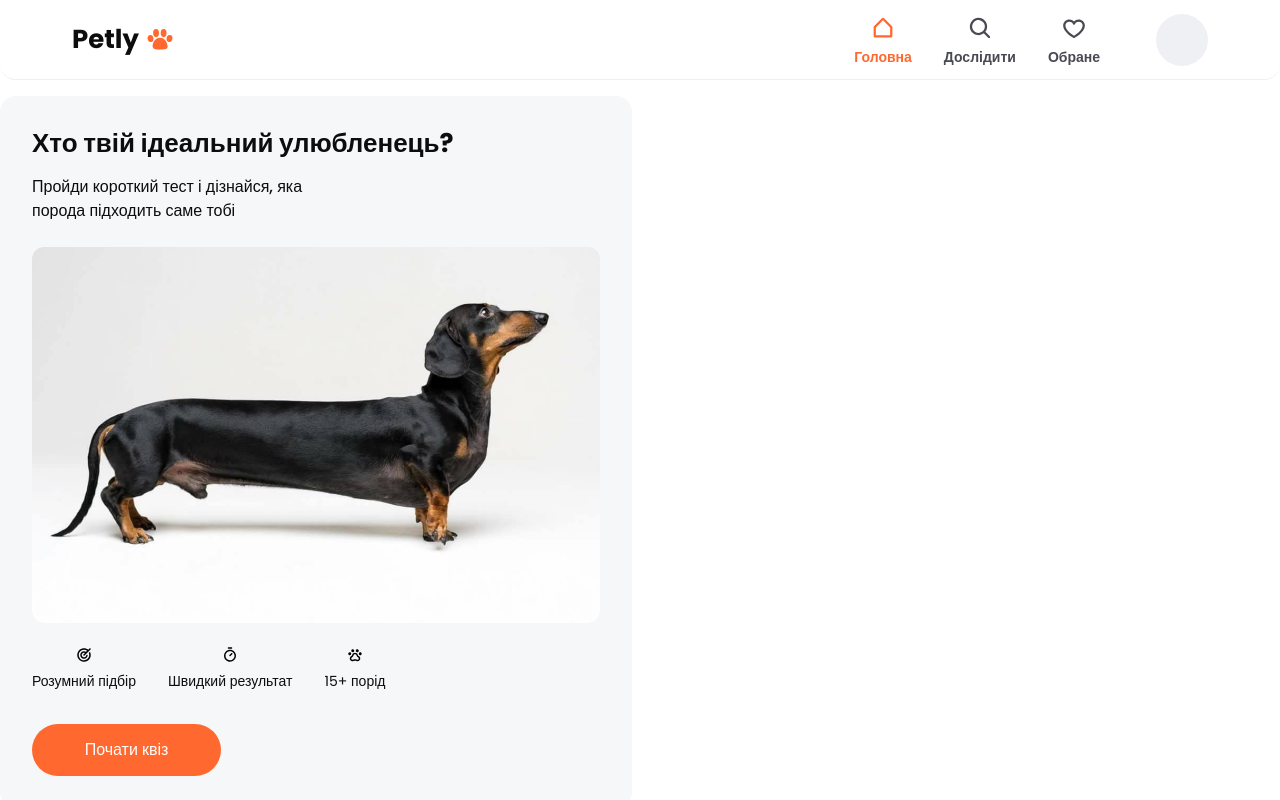
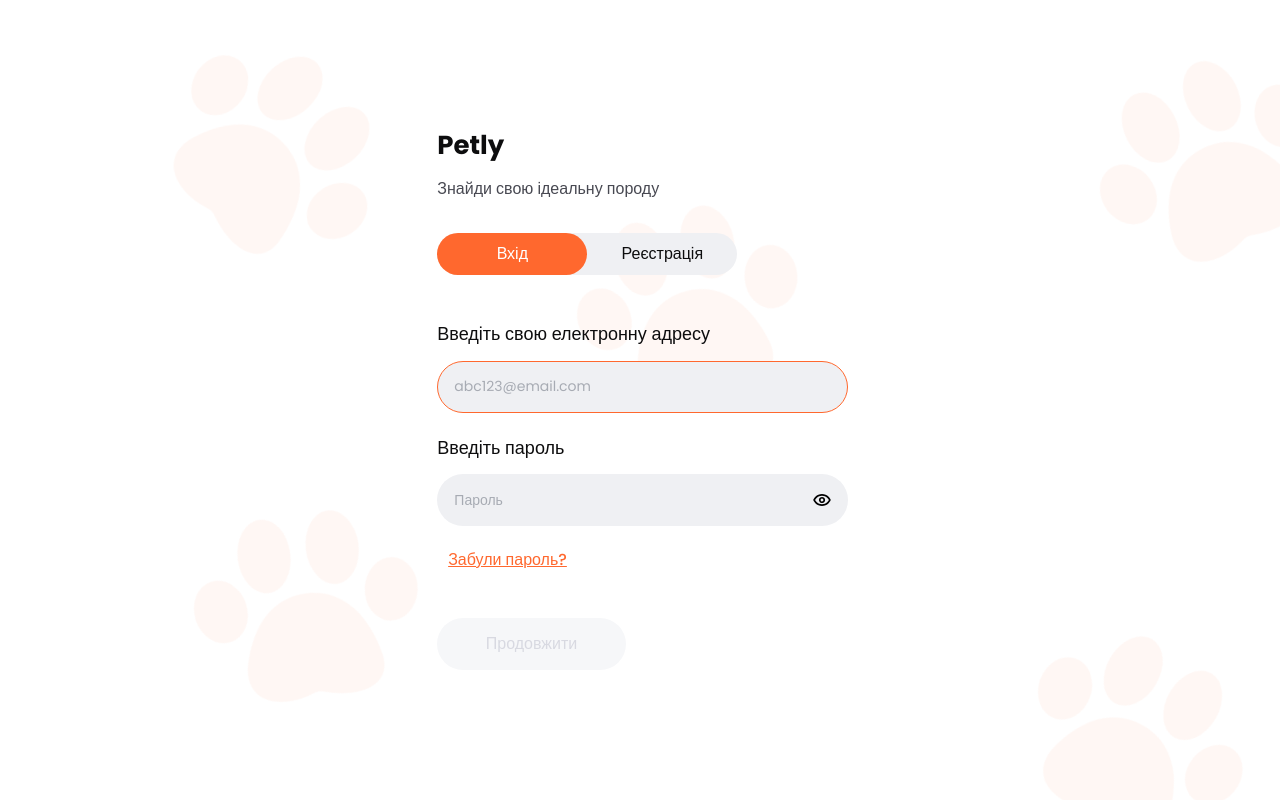
Before and after one commit to UrbanAstronaut88/paw-match, a Vue app in the folder frontend/: page / in a window 1280 px wide. Shown: the top 800 px of the page. Built offline with nearby package versions, Linux system fonts and the light colour scheme.

Commit message:
added AppLayout

```diff
--- a/frontend/src/App.vue
+++ b/frontend/src/App.vue
@@ -1,17 +1,8 @@
 <script setup>
-import Footer from "./components/Footer.vue";
-import Header from "./components/Header.vue";
-import Test from "./components/Test.vue";
+import AuthContainer from "./components/AuthContainer.vue";
+import AppLayout from "./components/AppLayout.vue";
 </script>
 
 <template>
-  <div class="flex flex-col min-h-screen">
-    <Header />
-
-    <main class="flex-1 max-w-[1296px] w-full mx-auto">
-      <Test />
-    </main>
-
-    <Footer />
-  </div>
+  <AuthContainer />
 </template>
--- /dev/null
+++ b/frontend/src/components/AppLayout.vue
@@ -0,0 +1,16 @@
+<script setup lang="ts">
+import Header from "./Header.vue";
+import Footer from "./Footer.vue";
+import AppPawsBackground from "./assets/AppPawsBackground.vue";
+</script>
+
+<template>
+  <div class="flex relative flex-col min-h-screen">
+    <Header />
+    <AppPawsBackground />
+    <main class="relative z-10 flex-1 w-full max-w-[1296px] mx-auto">
+      <slot />
+    </main>
+    <Footer />
+  </div>
+</template>
```
